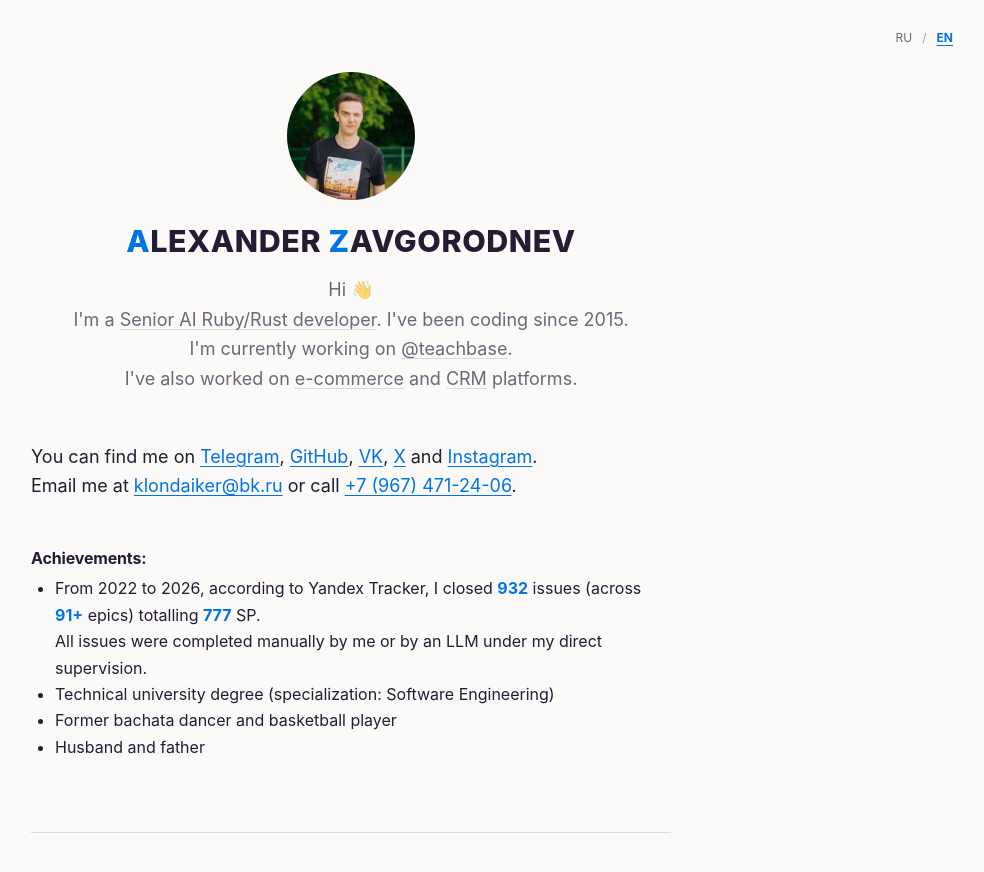
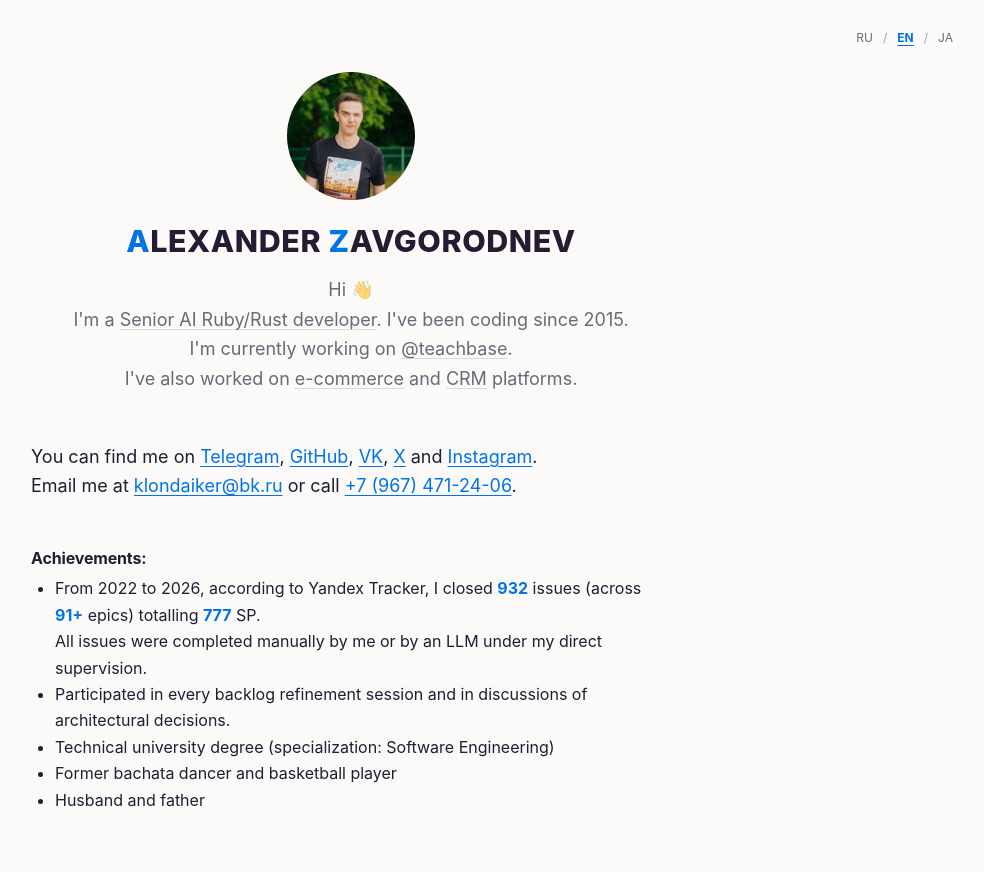
Before and after one commit to klondaiker/klondaiker.github.io, a plain HTML site: page index.html in a window 1280 px wide. Shown: the whole page, without its empty margins (289-1273 px from the left). Drawn offline with Linux system fonts and the light colour scheme.

Commit message:
Add Japanese translation, blue Ruby icons and architecture achievement

```diff
--- a/index.html
+++ b/index.html
@@ -14,8 +14,9 @@
   <meta property="og:image:alt" content="Александр Завгороднев">
   <meta name="twitter:card" content="summary">
   <meta name="twitter:image" content="assets/alexander-zavgorodnev.jpg">
-  <link rel="icon" type="image/jpeg" href="assets/alexander-zavgorodnev.jpg">
-  <link rel="apple-touch-icon" href="assets/alexander-zavgorodnev.jpg">
+  <link rel="icon" type="image/x-icon" href="assets/favicon.ico" sizes="32x32">
+  <link rel="icon" type="image/svg+xml" href="assets/favicon.svg" sizes="any">
+  <link rel="apple-touch-icon" href="assets/apple-touch-icon.png">
   <style>
     :root {
       --background: 251, 250, 249;
@@ -168,6 +169,8 @@
     <button type="button" data-language="ru" lang="ru" aria-label="Русский" aria-pressed="true">RU</button>
     <span aria-hidden="true">/</span>
     <button type="button" data-language="en" lang="en" aria-label="English" aria-pressed="false">EN</button>
+    <span aria-hidden="true">/</span>
+    <button type="button" data-language="ja" lang="ja" aria-label="日本語" aria-pressed="false">JA</button>
   </nav>
   <header>
     <img src="assets/alexander-zavgorodnev.jpg" width="128" height="128" class="avatar" alt="Александр Завгороднев">
@@ -182,6 +185,7 @@
     <h2 class="achievements-title" data-i18n="achievementsTitle">Достижения:</h2>
     <ul class="achievements">
       <li data-i18n="workAchievement">С 2022 по 2026 год, по данным Yandex Tracker, закрыл <strong>932</strong> задачи (<strong>91+</strong> эпиков) с суммарной оценкой <strong>777</strong>&nbsp;SP. Все задачи выполнены вручную мной или LLM под моим непосредственным контролем.</li>
+      <li data-i18n="architecture">Участвовал во всех сессиях уточнения и оценки задач, а также в обсуждении архитектурных решений.</li>
       <li data-i18n="education">Высшее техническое образование (Специальность: Инженер-программист)</li>
       <li data-i18n="hobbies">В прошлом бачатеро и баскетболист (1-ый разряд)</li>
       <li data-i18n="family">Муж и отец</li>
@@ -218,13 +222,33 @@
     "contacts": "You can find me on <a href=\"https://t.me/klondaiker\">Telegram</a>, <a href=\"https://github.com/klondaiker\">GitHub</a>, <a href=\"https://vk.ru/happy_klondaiker\">VK</a>, <a href=\"https://x.com/klondaiker\">X</a> and <a href=\"https://www.instagram.com/happy_klondaiker/\">Instagram</a>.<br>\n    Email me at <a href=\"mailto:klondaiker@bk.ru\">klondaiker@bk.ru</a> or call <a href=\"tel:+79674712406\">+7 (967) 471-24-06</a>.",
     "achievementsTitle": "Achievements:",
     "workAchievement": "From 2022 to 2026, according to Yandex Tracker, I closed <strong>932</strong> issues (across <strong>91+</strong> epics) totalling <strong>777</strong>&nbsp;SP.<br>All issues were completed manually by me or by an LLM under my direct supervision.",
+    "architecture": "Participated in every backlog refinement session and in discussions of architectural decisions.",
     "education": "Technical university degree (specialization: Software Engineering)",
     "hobbies": "Former bachata dancer and basketball player",
     "family": "Husband and father",
     "instagramNote": ""
   }
 };
-      const translations = { ru: russian, en: english };
+      const japanese = {
+  "title": "アレクサンドル・ザヴゴロドネフ",
+  "description": "アレクサンドル・ザヴゴロドネフ。2015年から開発に携わる、AI・Ruby・Rustのシニアエンジニア。現在はTeachbaseを開発。EC、CRM、LMSプラットフォームの開発経験があります。",
+  "imageAlt": "アレクサンドル・ザヴゴロドネフ",
+  "switchLabel": "表示言語",
+  "strings": {
+    "name": "<span class=\"initial\">ア</span>レクサンドル・<span class=\"initial\">ザ</span>ヴゴロドネフ",
+    "intro": "こんにちは 👋<br>2015年から開発に携わる<a href=\"https://career.habr.com/happy-klondaiker\">AI・Ruby・Rustのシニアエンジニア</a>です。<br>現在は<a href=\"https://teachbase.ru\">@teachbase</a>の開発に取り組んでいます。<br>これまでに<a href=\"https://kiiiosk.store\">EC</a>や<a href=\"https://onelec.ru\">CRM</a>プラットフォームの開発も手がけてきました。",
+    "contacts": "連絡先は<a href=\"https://t.me/klondaiker\">Telegram</a>、<a href=\"https://github.com/klondaiker\">GitHub</a>、<a href=\"https://vk.ru/happy_klondaiker\">VK</a>、<a href=\"https://x.com/klondaiker\">X</a>、<a href=\"https://www.instagram.com/happy_klondaiker/\">Instagram</a>です。<br>メールは<a href=\"mailto:klondaiker@bk.ru\">klondaiker@bk.ru</a>、お電話は<a href=\"tel:+79674712406\">+7 (967) 471-24-06</a>まで。",
+    "achievementsTitle": "実績：",
+    "workAchievement": "2022年から2026年にかけて、Yandex Tracker上で<strong>932</strong>件の課題（<strong>91+</strong>件のエピック）をクローズしました。見積もりの合計は<strong>777</strong>&nbsp;SPです。すべての課題は、私自身の手作業、または私の直接の監督下でLLMを使用して対応しました。",
+    "architecture": "すべてのバックログリファインメント（課題の明確化・見積もり）と、アーキテクチャ上の意思決定に関する議論に参加しました。",
+    "education": "工学系の大学を卒業（専攻：ソフトウェア工学）",
+    "hobbies": "以前はバチャータダンサーで、バスケットボール選手としても活動（ロシアのスポーツ等級1級）",
+    "family": "夫であり、父親でもあります。",
+    "instagramNote": ""
+  }
+};
+      const translations = { ru: russian, en: english, ja: japanese };
+      const supportedLanguages = Object.keys(translations);
 
       function setLanguage(language, persist = false) {
         const translation = translations[language];
@@ -236,6 +260,7 @@
         ogImageAlt.content = translation.imageAlt;
         avatar.alt = translation.imageAlt;
         switcher.setAttribute('aria-label', translation.switchLabel);
+        document.querySelector('footer').hidden = !translation.strings.instagramNote;
         translatedElements.forEach(element => {
           element.innerHTML = translation.strings[element.dataset.i18n];
         });
@@ -247,11 +272,11 @@
         }
       }
 
-      const browserLanguage = navigator.languages?.[0] || navigator.language || 'en';
-      let language = /^ru(?:-|$)/i.test(browserLanguage) ? 'ru' : 'en';
+      const browserLanguage = (navigator.languages?.[0] || navigator.language || 'en').toLowerCase().split('-')[0];
+      let language = supportedLanguages.includes(browserLanguage) ? browserLanguage : 'en';
       try {
         const savedLanguage = localStorage.getItem('az-language');
-        if (savedLanguage === 'en' || savedLanguage === 'ru') language = savedLanguage;
+        if (supportedLanguages.includes(savedLanguage)) language = savedLanguage;
       } catch (_) {}
       setLanguage(language);
       switcher.hidden = false;
```
Also changed, not shown: assets/apple-touch-icon.png (added), assets/favicon.ico (added), assets/favicon.svg (added), assets/ruby-logo-LICENSE.txt (added).
